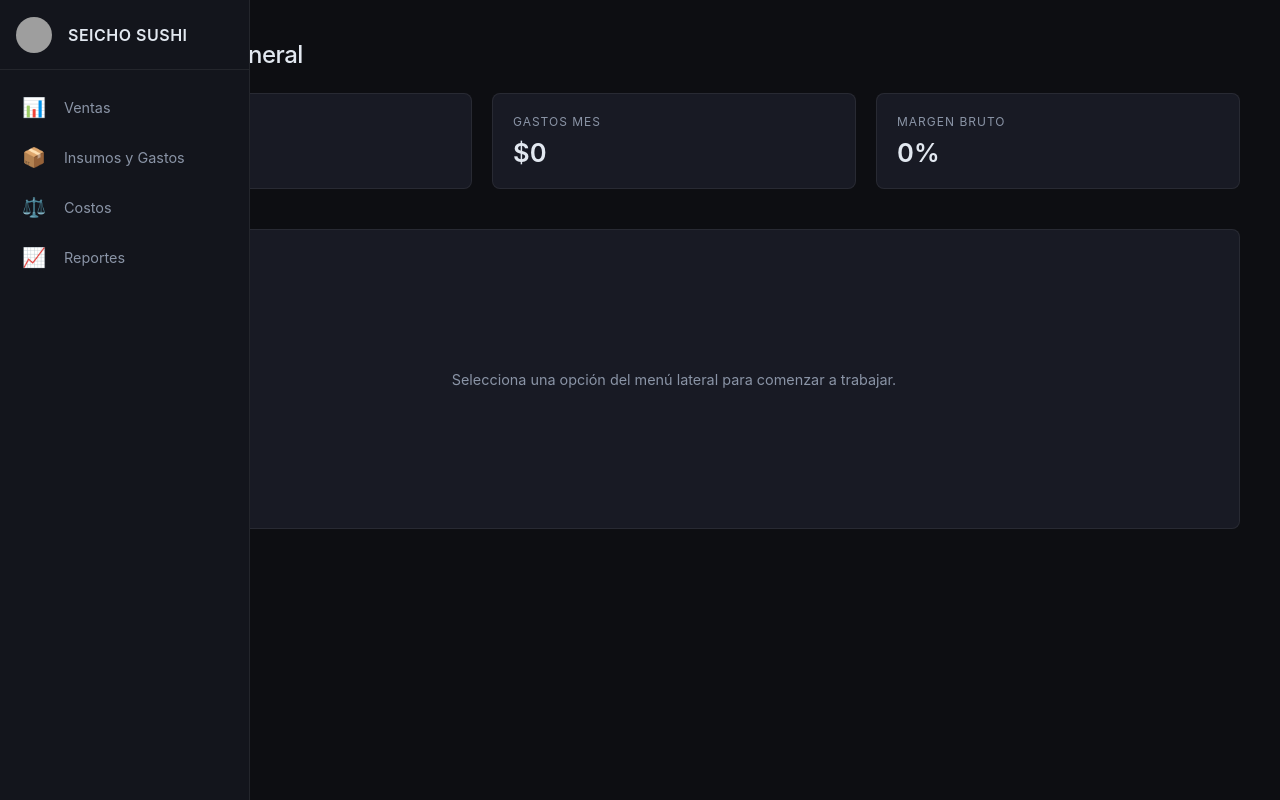
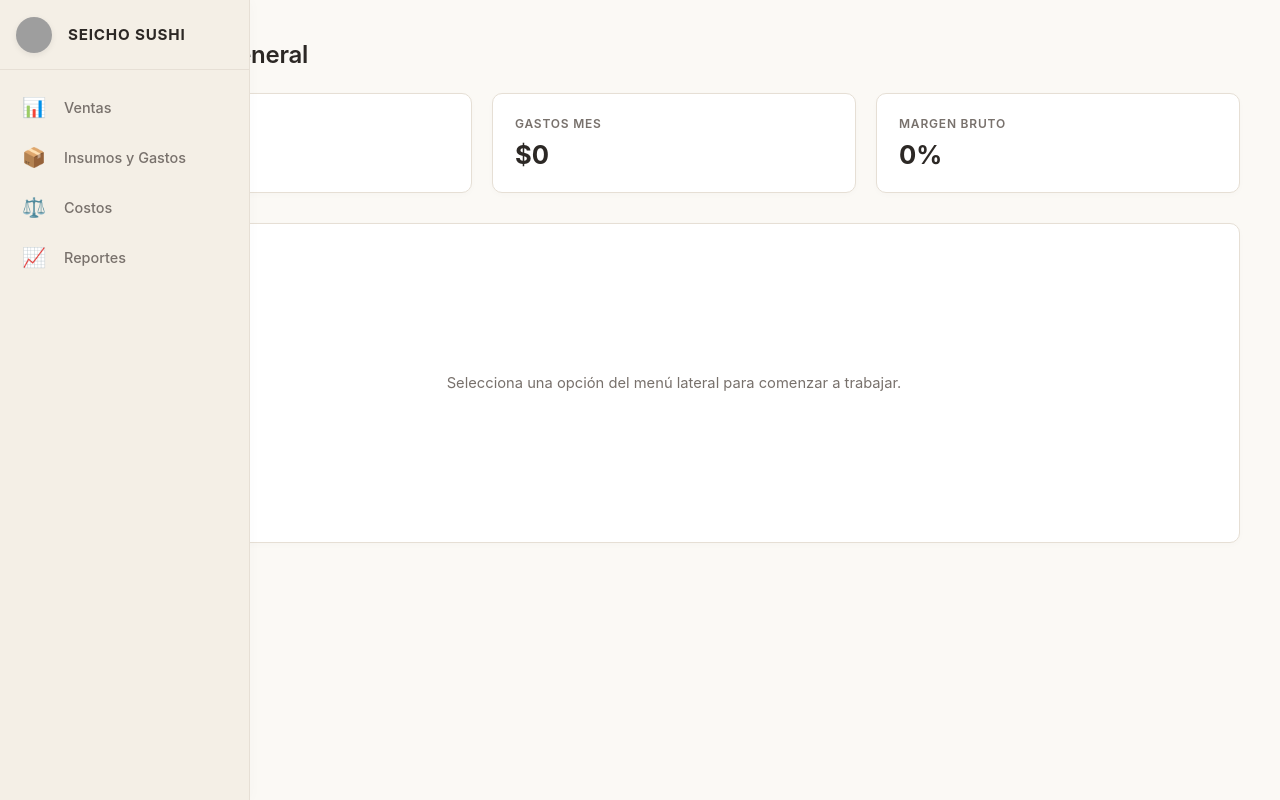
Before and after one commit to shalomiglesia/TylorONE, a plain HTML site: page index.html in a window 1280 px wide. Drawn offline with Linux system fonts and the light colour scheme; grey boxes are pictures that could not be loaded.

Commit message:
Update index.html

```diff
--- a/index.html
+++ b/index.html
@@ -5,18 +5,19 @@
   <meta name="viewport" content="width=device-width, initial-scale=1.0">
   <title>Seicho Sushi - Gestión Financiera</title>
   <style>
-    /* RESET Y VARIABLES MINIMALISTAS */
+    /* RESET Y PALETA CLARA / CREMA MINIMALISTA */
     :root {
-      --bg-body: #0d0e12;
-      --bg-sidebar: #13151c;
-      --bg-card: #181a24;
-      --border-color: rgba(255, 255, 255, 0.07);
-      --accent-red: #bc002d;
-      --text-main: #e2e8f0;
-      --text-muted: #8a94a6;
+      --bg-body: #fbf9f5;         /* Crema suave de fondo */
+      --bg-sidebar: #f4efe6;      /* Marfil cálido para sidebar */
+      --bg-card: #ffffff;         /* Blanco puro para tarjetas */
+      --border-color: #e6dfd5;    /* Borde suave neutro */
+      --accent-red: #bc002d;      /* Rojo Sol Naciente para acentos */
+      --text-main: #2c2825;       /* Sombra oscura cálida para texto principal */
+      --text-muted: #78716c;      /* Texto secundario suave */
+      --hover-bg: #eae3d7;        /* Tono de hover sutil */
       --sidebar-width: 250px;
       --sidebar-collapsed-width: 68px;
-      --font-family: -apple-system, BlinkMacSystemFont, "SF Pro Display", "Segoe UI", Roboto, sans-serif;
+      --font-family: -apple-system, BlinkMacSystemFont, "Segoe UI", Roboto, Helvetica, Arial, sans-serif;
     }
 
     * {
@@ -47,6 +48,7 @@
       transition: width 0.25s cubic-bezier(0.4, 0, 0.2, 1);
       display: flex;
       flex-direction: column;
+      box-shadow: 2px 0 12px rgba(0, 0, 0, 0.02);
     }
 
     aside.sidebar:hover {
@@ -70,13 +72,15 @@
       border-radius: 50%;
       min-width: 36px;
       object-fit: cover;
+      box-shadow: 0 2px 6px rgba(0, 0, 0, 0.08);
     }
 
     .brand-title {
-      font-size: 1rem;
-      font-weight: 600;
+      font-size: 0.95rem;
+      font-weight: 700;
       margin-left: 16px;
-      letter-spacing: 0.5px;
+      letter-spacing: 0.8px;
+      color: var(--text-main);
       opacity: 0;
       transition: opacity 0.2s ease;
     }
@@ -110,7 +114,7 @@
 
     .nav-link:hover {
       color: var(--text-main);
-      background-color: rgba(255, 255, 255, 0.03);
+      background-color: var(--hover-bg);
     }
 
     .nav-icon {
@@ -122,6 +126,7 @@
 
     .nav-text {
       font-size: 0.9rem;
+      font-weight: 500;
       margin-left: 16px;
       opacity: 0;
       transition: opacity 0.2s ease;
@@ -137,10 +142,10 @@
       top: 0;
       left: 100%;
       width: 220px;
-      background-color: var(--bg-sidebar);
+      background-color: var(--bg-card);
       border: 1px solid var(--border-color);
-      border-radius: 6px;
-      box-shadow: 0 10px 25px rgba(0,0,0,0.5);
+      border-radius: 8px;
+      box-shadow: 0 8px 20px rgba(0, 0, 0, 0.06);
       list-style: none;
       padding: 8px 0;
       display: none;
@@ -158,11 +163,12 @@
       color: var(--text-muted);
       text-decoration: none;
       transition: all 0.2s ease;
+      font-weight: 500;
     }
 
     .submenu-item a:hover {
-      color: var(--text-main);
-      background-color: rgba(188, 0, 45, 0.15);
+      color: var(--accent-red);
+      background-color: #faf5f5;
       border-left: 3px solid var(--accent-red);
       padding-left: 17px;
     }
@@ -177,8 +183,8 @@
 
     .page-title {
       font-size: 1.5rem;
-      font-weight: 500;
-      letter-spacing: -0.5px;
+      font-weight: 600;
+      letter-spacing: -0.3px;
       margin-bottom: 24px;
       color: var(--text-main);
     }
@@ -188,27 +194,35 @@
       display: grid;
       grid-template-columns: repeat(auto-fit, minmax(220px, 1fr));
       gap: 20px;
-      margin-bottom: 40px;
+      margin-bottom: 30px;
     }
 
     .metric-card {
       background-color: var(--bg-card);
       border: 1px solid var(--border-color);
-      border-radius: 8px;
-      padding: 20px;
+      border-radius: 10px;
+      padding: 22px;
+      box-shadow: 0 2px 6px rgba(0, 0, 0, 0.02);
+      transition: transform 0.2s ease, box-shadow 0.2s ease;
+    }
+
+    .metric-card:hover {
+      transform: translateY(-2px);
+      box-shadow: 0 4px 12px rgba(0, 0, 0, 0.04);
     }
 
     .metric-label {
       font-size: 0.75rem;
+      font-weight: 600;
       text-transform: uppercase;
-      letter-spacing: 1px;
+      letter-spacing: 0.8px;
       color: var(--text-muted);
       margin-bottom: 8px;
     }
 
     .metric-value {
       font-size: 1.6rem;
-      font-weight: 600;
+      font-weight: 700;
       color: var(--text-main);
     }
 
@@ -216,20 +230,21 @@
     .content-area {
       background-color: var(--bg-card);
       border: 1px solid var(--border-color);
-      border-radius: 8px;
-      padding: 30px;
-      min-height: 300px;
+      border-radius: 10px;
+      padding: 40px;
+      min-height: 320px;
       display: flex;
       align-items: center;
       justify-content: center;
       color: var(--text-muted);
-      font-size: 0.9rem;
+      font-size: 0.92rem;
+      box-shadow: 0 2px 6px rgba(0, 0, 0, 0.02);
     }
   </style>
 </head>
 <body>
 
-  <!-- BARRA LATERAL MINIMALISTA -->
+  <!-- BARRA LATERAL MINIMALISTA CREMA -->
   <aside class="sidebar">
     <div class="sidebar-header">
       <img src="https://i.postimg.cc/PrDjQXJq/Logotipo-Seisho-Sushi-con-Sol-Japones.png" alt="Seicho Sushi" class="brand-logo">
@@ -266,7 +281,7 @@
       <!-- MÓDULO ESCANDALLOS -->
       <li class="nav-item">
         <div class="nav-link">
-          <span class="nav-icon">⚖️</span>
+          <span class="nav-icon">⚖️️</span>
           <span class="nav-text">Costos</span>
         </div>
         <ul class="submenu">
@@ -293,7 +308,7 @@
   <div class="main-wrapper">
     <h2 class="page-title" id="activeSectionTitle">Resumen General</h2>
 
-    <!-- METRICAS DE CABECERA -->
+    <!-- MÉTRICAS DE CABECERA -->
     <div class="metrics-grid">
       <div class="metric-card">
         <div class="metric-label">Ventas Hoy</div>
```
